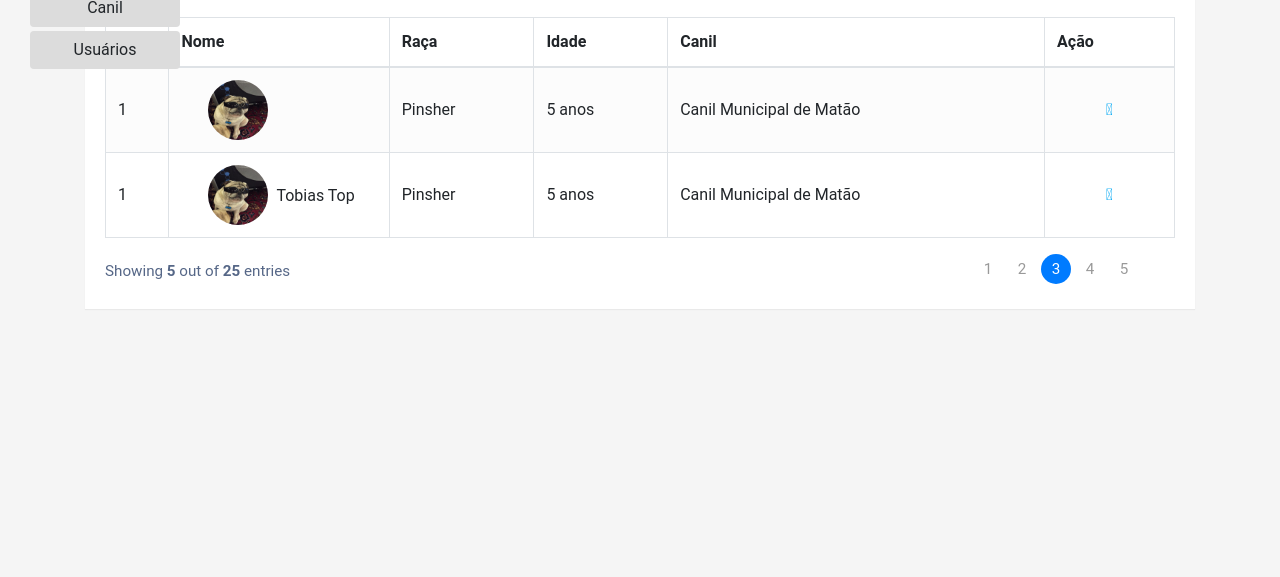
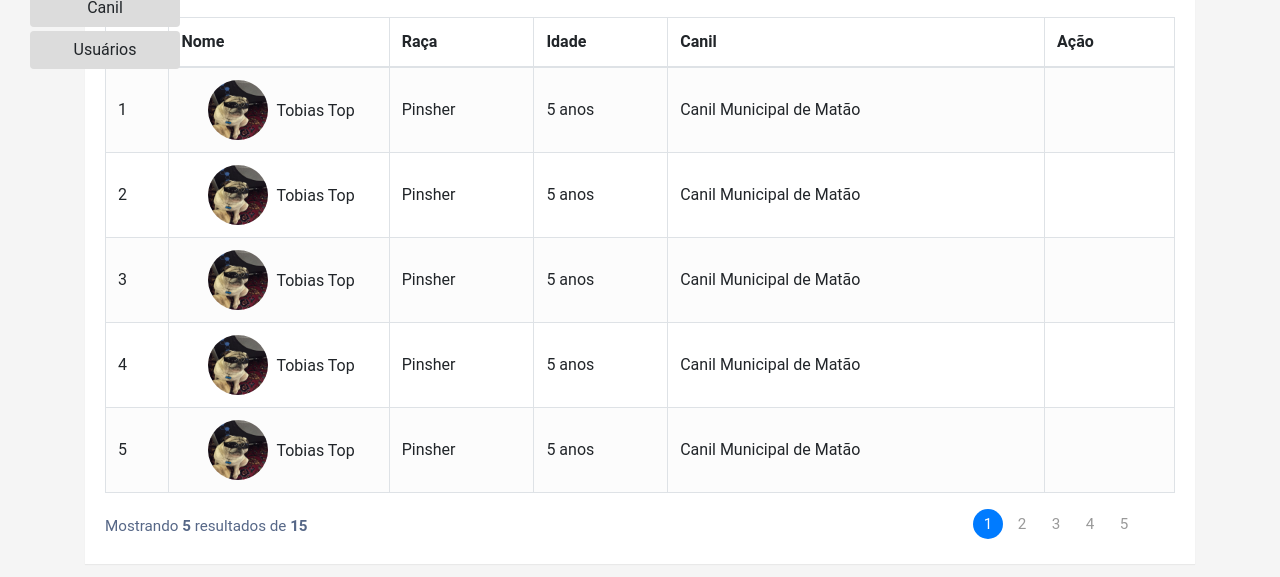
Before and after one commit to devThiagoJorge/kms-front-end, a plain HTML site: page html/index.html in a window 1280 px wide. Shown: the part 163-740 px from the top of the page. Drawn offline with nearby package versions, Linux system fonts and the light colour scheme.

```diff
--- a/html/index.html
+++ b/html/index.html
@@ -11,6 +11,7 @@
         integrity="sha384-ggOyR0iXCbMQv3Xipma34MD+dH/1fQ784/j6cY/iJTQUOhcWr7x9JvoRxT2MZw1T" crossorigin="anonymous">
     <link rel="stylesheet" href="../css/menu.css">
     <link rel="stylesheet" href="../css/listagemAnimais.css">
+    <link href="https://fonts.googleapis.com/icon?family=Material+Icons" rel="stylesheet">
 </head>
 
 <body>
@@ -32,7 +33,8 @@
                 </li>
             </ul>
             <div class="form-search">
-                <input class="form-control mr-sm-2" style="width: 300px;" type="search" placeholder="Busque por raças, canis ou usuários" aria-label="Pesquisar">
+                <input class="form-control mr-sm-2" style="width: 300px;" type="search"
+                    placeholder="Busque por raças, canis ou usuários" aria-label="Pesquisar">
                 <button class="btn btn-dark my-2 my-sm-0" type="submit">Pesquisar</button>
             </div>
             <div class="drop-down">
@@ -56,6 +58,7 @@
         <button class="btn mt-1" id="btnKennel" style="width: 100%; background-color: #DCDCDC;">Canil</button>
         <button class="btn mt-1" id="btnUser" style="width: 100%; background-color: #DCDCDC;">Usuários</button>
     </div>
+
     <div class="container">
 
         <div class="table-wrapper">
@@ -82,45 +85,86 @@
                         <td>1</td>
                         <td id="imagem">
                             <img src="../images/cachorro.jpg" alt="">
-
+                            <p>Tobias Top </p>
                         </td>
-
                         <td>Pinsher</td>
                         <td>5 anos</td>
                         <td>Canil Municipal de Matão</td>
                         <td>
-                            <a href="#" class="view" title="View" data-toggle="tooltip">
+                            <a href="#" class="view" title="Visualizar" data-toggle="tooltip">
                                 <i class="material-icons">&#xE417;</i>
                             </a>
                         </td>
                     </tr>
                     <tr>
-
-                        <td>1</td>
+                        <td>2</td>
                         <td id="imagem">
                             <img src="../images/cachorro.jpg" alt="">
                             <p>Tobias Top </p>
                         </td>
-
                         <td class="align-middle">Pinsher</td>
                         <td>5 anos</td>
                         <td>Canil Municipal de Matão</td>
                         <td>
-                            <a href="#" class="view" title="View" data-toggle="tooltip">
+                            <a href="#" class="view" title="Visualizar" data-toggle="tooltip">
                                 <i class="material-icons">&#xE417;</i>
                             </a>
                         </td>
                     </tr>
-
+                    <tr>
+                        <td>3</td>
+                        <td id="imagem">
+                            <img src="../images/cachorro.jpg" alt="">
+                            <p>Tobias Top </p>
+                        </td>
+                        <td class="align-middle">Pinsher</td>
+                        <td>5 anos</td>
+                        <td>Canil Municipal de Matão</td>
+                        <td>
+                            <a href="#" class="view" title="Visualizar" data-toggle="tooltip">
+                                <i class="material-icons">&#xE417;</i>
+                            </a>
+                        </td>
+                    </tr>
+                    <tr>
+                        <td>4</td>
+                        <td id="imagem">
+                            <img src="../images/cachorro.jpg" alt="">
+                            <p>Tobias Top </p>
+                        </td>
+                        <td class="align-middle">Pinsher</td>
+                        <td>5 anos</td>
+                        <td>Canil Municipal de Matão</td>
+                        <td>
+                            <a href="#" class="view" title="Visualizar" data-toggle="tooltip">
+                                <i class="material-icons">&#xE417;</i>
+                            </a>
+                        </td>
+                    </tr>
+                    <tr>
+                        <td>5</td>
+                        <td id="imagem">
+                            <img src="../images/cachorro.jpg" alt="">
+                            <p>Tobias Top </p>
+                        </td>
+                        <td class="align-middle">Pinsher</td>
+                        <td>5 anos</td>
+                        <td>Canil Municipal de Matão</td>
+                        <td>
+                            <a href="#" class="view" title="Visualizar" data-toggle="tooltip">
+                                <i class="material-icons">&#xE417;</i>
+                            </a>
+                        </td>
+                    </tr>
                 </tbody>
             </table>
             <div class="clearfix">
-                <div class="hint-text">Showing <b>5</b> out of <b>25</b> entries</div>
+                <div class="hint-text">Mostrando <b>5</b> resultados de <b>15</b></div>
                 <ul class="pagination">
                     <li class="page-item disabled"><a href="#"><i class="fa fa-angle-double-left"></i></a></li>
-                    <li class="page-item"><a href="#" class="page-link">1</a></li>
+                    <li class="page-item active"><a href="#" class="page-link">1</a></li>
                     <li class="page-item"><a href="#" class="page-link">2</a></li>
-                    <li class="page-item active"><a href="#" class="page-link">3</a></li>
+                    <li class="page-item"><a href="#" class="page-link">3</a></li>
                     <li class="page-item"><a href="#" class="page-link">4</a></li>
                     <li class="page-item"><a href="#" class="page-link">5</a></li>
                     <li class="page-item"><a href="#" class="page-link"><i class="fa fa-angle-double-right"></i></a>
```
Also changed, not shown: html/cadastro-canil.html (+15 -14 lines), html/perfil-senha.html (+15 -14 lines), html/perfil.html (+15 -14 lines).
